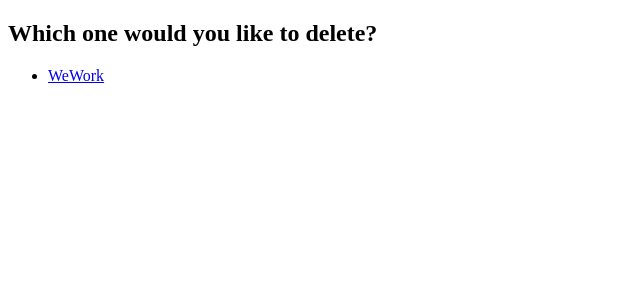
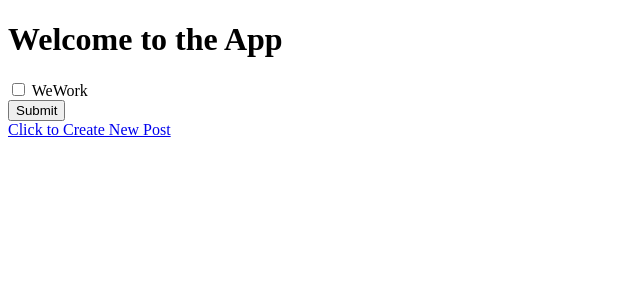
Before and after one commit to SHS-Dev-Team/stockapp, a Django app: page /delete/ in a window 1280 px wide. Shown: the top 300 px of the page, without its empty margins (0-640 px from the left). Run offline with Django 3.2, Linux system fonts and the light colour scheme; data comes from the database, SQL or seed files in the repository; both versions use the stored data as it was after the commit.

Commit message:
delete function

```diff
--- a/stockapp/blog/templates/blog/delete.html
+++ b/stockapp/blog/templates/blog/delete.html
@@ -1,15 +1,14 @@
-<!doctype html>
-<html>
-    <head>
-        <title>Delete</title>
-    </head>
-    <body>
-        <h2>Which one would you like to delete?</h2>
-        <ul>
+{% extends "home.html" %}
+
+{% block title %} Delete {% endblock %}
+{% block list %}
+
+        <form action = "{% url 'blog:delete' %}" method="post">
+        {% csrf_token %}
             {% for post in posts%}
-            <li><a href="{% url 'delete' post.title %}">{{post.title}}</a></li>
+                   <input type="checkbox" name={{post.idtag}} value={{post.idtag}}>
+                   <label for={{post.idtag}}>{{post.title}}</label><br>
             {%endfor%}
-        </ul>
-    </body>
-
-</html>
+             <input type="submit" value="Submit">
+        </form>
+{% endblock %}
--- /dev/null
+++ b/stockapp/blog/templates/blog/home.html
@@ -0,0 +1,24 @@
+<!doctype html>
+<html>
+    <head>
+
+        <title>{% block title%} {% endblock %}</title>
+    </head>
+    <body>
+        <header>
+            <h1>Welcome to the App</h1>
+        </header>
+        <article>
+            <div id="posts">
+                {% block list%}
+                {% endblock %}
+            </div>
+            <div>
+                <a href="{% url 'blog:newpost' %}">Click to Create New Post</a>
+            </div>
+        </article>
+        <footer>
+
+        </footer>
+    </body>
+</html>
--- a/stockapp/blog/templates/blog/input.html
+++ b/stockapp/blog/templates/blog/input.html
@@ -1,12 +1,12 @@
 <!doctype html>
 <html>
     <head>
-        <link href="styles/styles.css" rel="stylesheet" type="text/css"/>
+
         <title>New Post</title>
     </head>
     <body>
         <h1>New Blog Post</h1>
-        <form action = "{% url 'createPost' %}" method="post">
+        <form action = "{% url 'blog:createPost' %}" method="post">
             {% csrf_token %}
             Title <input type="text" name="title">
             Text <br><textarea name="body"></textarea>
--- a/stockapp/blog/templates/blog/styles/style.css
+++ b/stockapp/blog/templates/blog/styles/style.css
@@ -2,6 +2,9 @@
     background-color: #F5F5F5;
 }
 
+h1{
+    color:blue;
+}
 textarea{
     width:100px;
     height:80px;
--- a/stockapp/blog/urls.py
+++ b/stockapp/blog/urls.py
@@ -1,11 +1,14 @@
 from django.urls import path
 from . import views
+from blog.views import ViewAll, Delete
 from django.views.generic import TemplateView
 
+app_name='blog'
 urlpatterns = [
-    path('home/',views.index, name='home'),
+    path('',ViewAll.as_view()),
+    path('home/',ViewAll.as_view(), name='home'),
     path('home/new',TemplateView.as_view(template_name='input.html'), name ='newpost'),
     path('saved/',views.createPost,name="createPost"),
-    path('delete/',views.listDel),
-    path('delete/<str:id>/',views.delete,name="delete")
+    path('delete/',Delete.listDel),
+    path('123/',Delete.delete,name="delete")
 ]
--- a/stockapp/blog/views.py
+++ b/stockapp/blog/views.py
@@ -1,6 +1,7 @@
 from django.shortcuts import render
 from django.http import HttpResponse, HttpResponseRedirect
 from django.urls import reverse
+from django.views.generic import ListView
 from datetime import datetime as dt
 from .models import *
 import uuid
@@ -8,21 +9,21 @@
 def createPost(request):
     newPost = Post(title=request.POST['title'], body=request.POST['body'], date=dt.now())
     newPost.save()
-    return index(request)
-
-def index(request):
-    posts = {"posts":Post.objects.all()}
-    return render(request,'blog/main.html',posts)
-
-def blogHome(request):
-    return HttpResponse("Have to edit this")
-
-def listDel(request):
-    posts = {"posts":Post.objects.all()}
-    return render(request,'blog/delete.html',posts)
+    return HttpResponseRedirect(reverse('blog:home'))
 
 
-def delete(request,id):
-    prod = Post.objects.get(title=id)
-    prod.delete()
-    return HttpResponseRedirect(reverse('home'))
+class Delete():
+    def listDel(request):
+        posts = {"posts":Post.objects.all()}
+        return render(request,'blog/delete.html',posts)
+    def delete(request):
+        for id in request.POST:
+            if id!="csrfmiddlewaretoken":
+                Post.objects.get(pk=id).delete()
+        return HttpResponseRedirect(reverse('blog:home'))
+
+
+
+class ViewAll(ListView):
+    model = Post
+    template_name = "blog/main.html"
```
Also changed, not shown: stockapp/blog/templates/blog/main.html (+7 -21 lines), stockapp/db.sqlite3.
